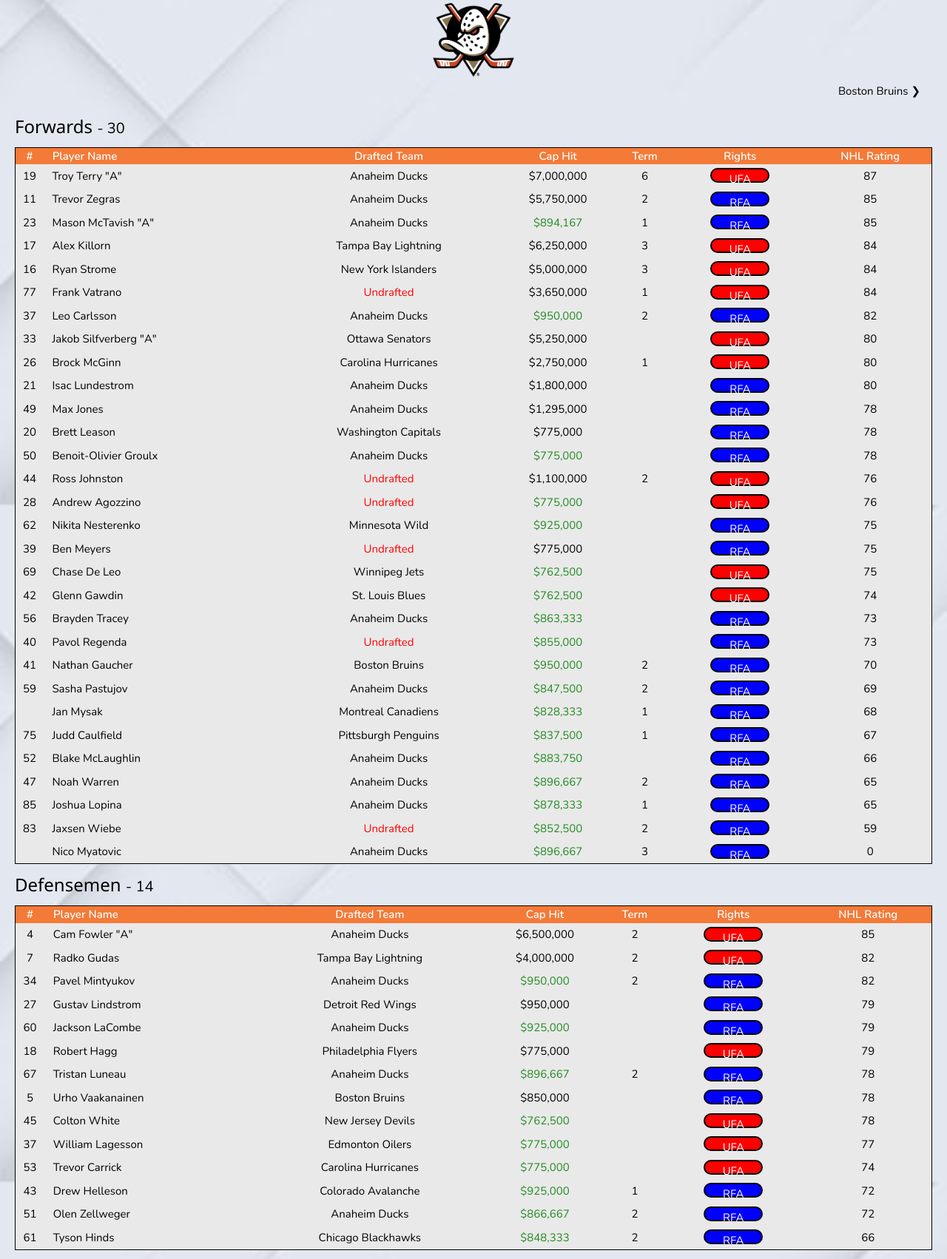
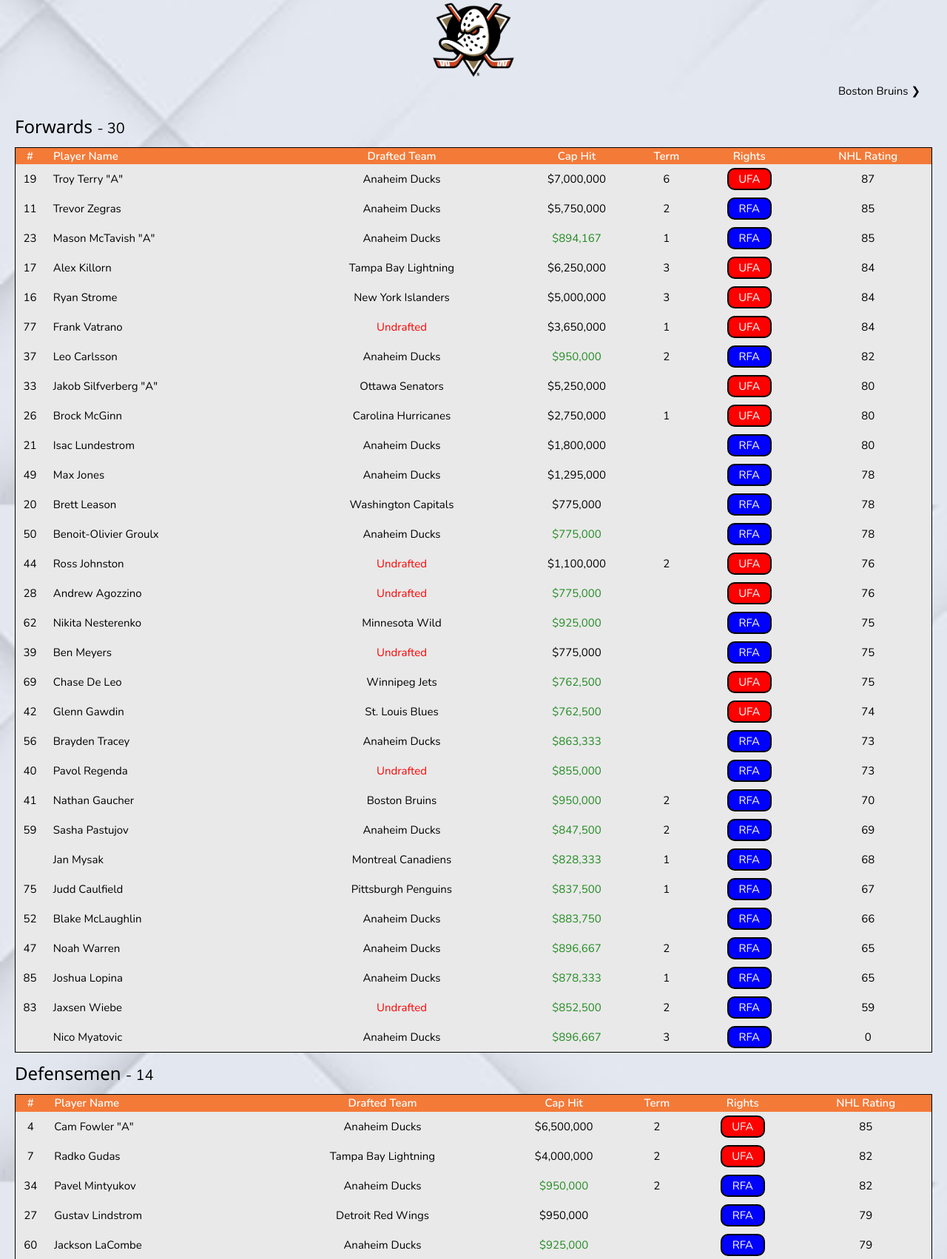
Before and after one commit to axiommike/original-picks, a PHP site: page /nhl_ANA.php in a window 1280 px wide. Shown: the part 233-1935 px from the top of the page at 74% size. Run offline with PHP 8.4, Linux system fonts and the light colour scheme; data comes from the database, SQL or seed files in the repository.

Commit message:
Update table_nhl.php

```diff
--- a/table_nhl.php
+++ b/table_nhl.php
@@ -32,7 +32,7 @@ function generateTable($pdo, $signedTeam, $position, $limit, $title)
 
         // Set background color, border, and rounded corners for 'rights' based on its value
         $rightsBackgroundColor = $row['rights'] === 'UFA' ? '#ff0000' : '#0000ff'; // Red for UFA, Blue otherwise
-        $rightsStyle = "border: 2px solid black; background-color: $rightsBackgroundColor; border-radius: 10px; padding: 2px 10px; margin: 5px; display: inline-block; width: 80px; height: 20px; text-align: center;";
+        $rightsStyle = "border: 2px solid black; background-color: $rightsBackgroundColor; border-radius: 10px; padding: 2px 10px; margin: 5px; display: inline-block; width: 60px; height: 30px; text-align: center;";
 
         // Displays table rows
         echo "<tr style='background-color: $backgroundColor;' onmouseover=\"this.style.backgroundColor='white';\" onmouseout=\"this.style.backgroundColor='$backgroundColor';\">";
```
